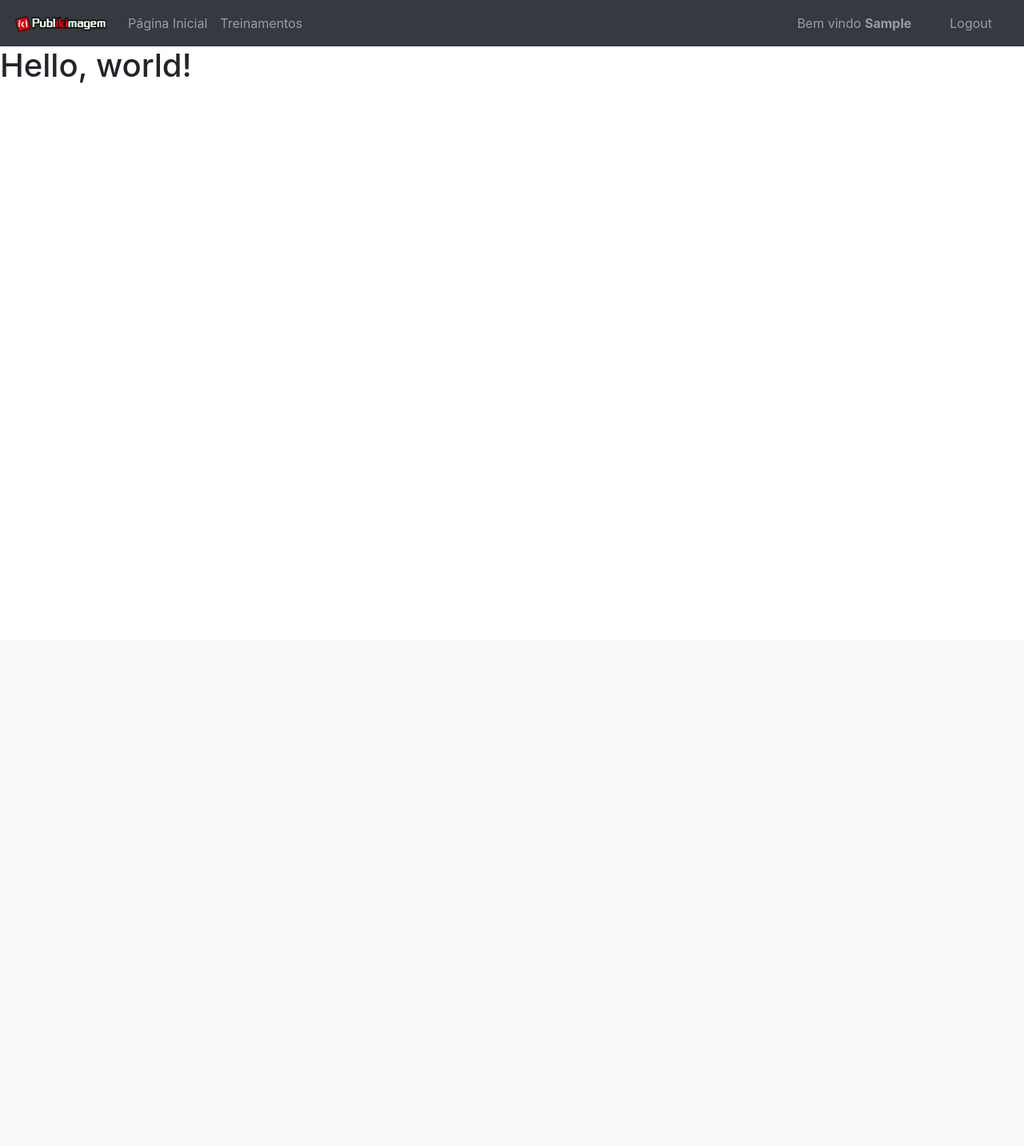
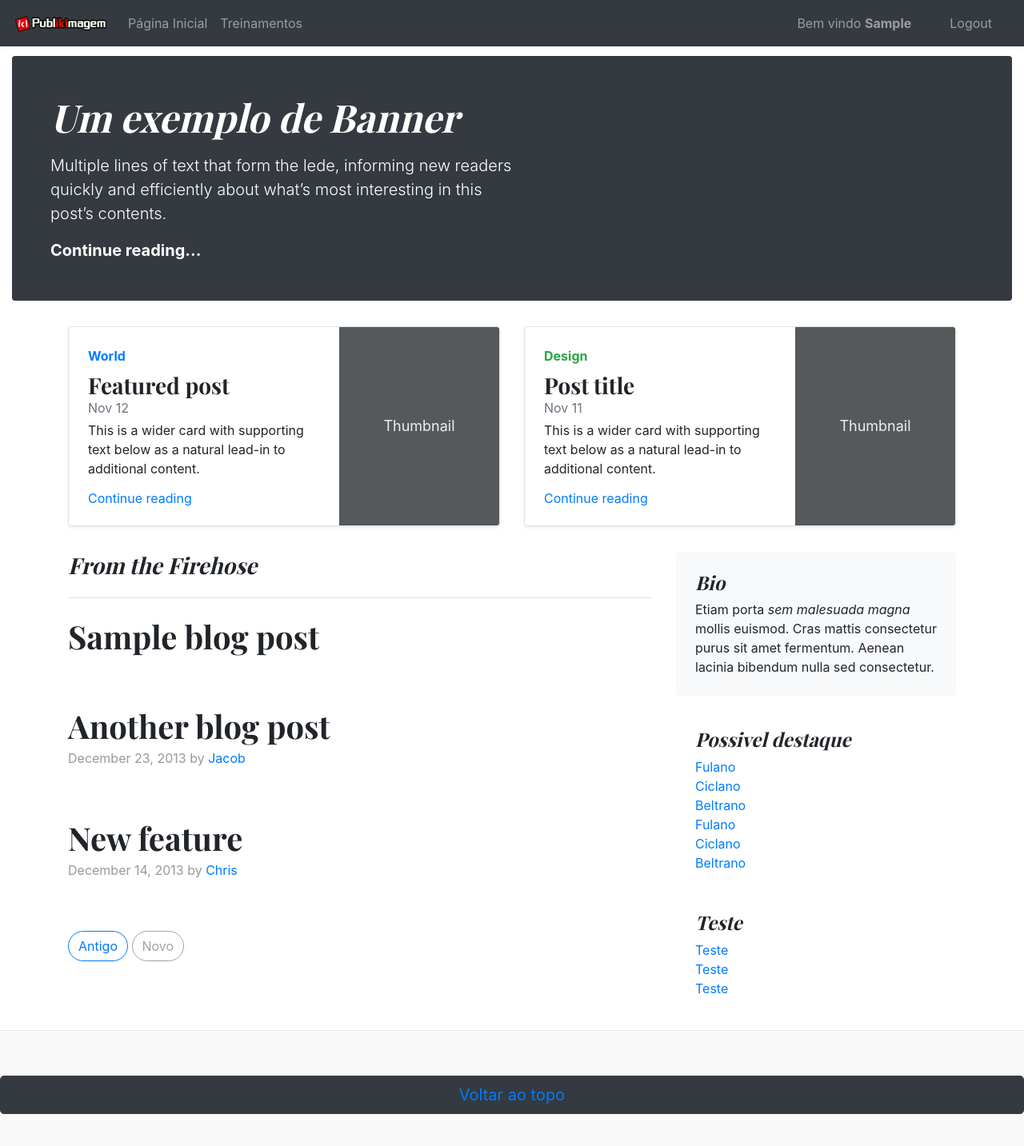
Before and after one commit to peedrorickh/ApplicationIKI, a Django app: page /treinamentos/ in a window 1280 px wide. Shown: the whole page at 80% size. Before the commit the page ends 104 px from the top, so only its background shows below. Run offline with Django 3.2, Linux system fonts and the light colour scheme; the visitor is signed in with stand-in values (Sample User, id 1); some libraries are stand-ins or nearby versions.

Commit message:
Temporario

```diff
--- a/Application/settings.py
+++ b/Application/settings.py
@@ -39,6 +39,9 @@ INSTALLED_APPS = [
     'django.contrib.staticfiles',
     'webApp',
     'crispy_forms',
+    'ckeditor',
+    'ckeditor_uploader',
+
 ]
 
 MIDDLEWARE = [
@@ -123,3 +126,6 @@ STATIC_URL = '/static/'
 STATIC_ROOT = os.path.join(BASE_DIR, 'static')
 LOGIN_REDIRECT_URL = '/'
 LOGOUT_REDIRECT_URL = '/accounts/login'
+MEDIA_URL = '/media/'
+MEDIA_ROOT = os.path.join(BASE_DIR, 'media')
+CKEDITOR_UPLOAD_PATH = 'upload/'
--- a/Application/urls.py
+++ b/Application/urls.py
@@ -1,9 +1,12 @@
 from django.contrib import admin
 from django.urls import path, include
+from django.conf.urls.static import static
+from django.conf import settings
+
 
 
 urlpatterns = [
     path('', include('webApp.urls')),
     path('accounts/', include('django.contrib.auth.urls')),
     path('admin/', admin.site.urls),
-]
+] + static(settings.MEDIA_URL, document_root=settings.MEDIA_ROOT)
--- a/webApp/models.py
+++ b/webApp/models.py
@@ -48,3 +48,6 @@ class Post(models.Model):
     content = models.TextField()
     author = models.ForeignKey(User, on_delete=models.PROTECT)
     created_at = models.DateField(auto_now=True)
+
+    def __str__(self):
+        return self.titile
--- /dev/null
+++ b/webApp/static/website/css/modelo.css
@@ -0,0 +1,106 @@
+/* stylelint-disable selector-list-comma-newline-after */
+
+.blog-header {
+    line-height: 1;
+    border-bottom: 1px solid #e5e5e5;
+  }
+
+  .blog-header-logo {
+    font-family: "Playfair Display", Georgia, "Times New Roman", serif;
+    font-size: 2.25rem;
+  }
+
+  .blog-header-logo:hover {
+    text-decoration: none;
+  }
+
+  h1, h2, h3, h4, h5, h6 {
+    font-family: "Playfair Display", Georgia, "Times New Roman", serif;
+  }
+
+  .display-4 {
+    font-size: 2.5rem;
+  }
+  @media (min-width: 768px) {
+    .display-4 {
+      font-size: 3rem;
+    }
+  }
+
+  .nav-scroller {
+    position: relative;
+    z-index: 2;
+    height: 2.75rem;
+    overflow-y: hidden;
+  }
+
+  .nav-scroller .nav {
+    display: -ms-flexbox;
+    display: flex;
+    -ms-flex-wrap: nowrap;
+    flex-wrap: nowrap;
+    padding-bottom: 1rem;
+    margin-top: -1px;
+    overflow-x: auto;
+    text-align: center;
+    white-space: nowrap;
+    -webkit-overflow-scrolling: touch;
+  }
+
+  .nav-scroller .nav-link {
+    padding-top: .75rem;
+    padding-bottom: .75rem;
+    font-size: .875rem;
+  }
+
+  .card-img-right {
+    height: 100%;
+    border-radius: 0 3px 3px 0;
+  }
+
+  .flex-auto {
+    -ms-flex: 0 0 auto;
+    flex: 0 0 auto;
+  }
+
+  .h-250 { height: 250px; }
+  @media (min-width: 768px) {
+    .h-md-250 { height: 250px; }
+  }
+
+  /* Pagination */
+  .blog-pagination {
+    margin-bottom: 4rem;
+  }
+  .blog-pagination > .btn {
+    border-radius: 2rem;
+  }
+
+  /*
+   * Blog posts
+   */
+  .blog-post {
+    margin-bottom: 4rem;
+  }
+  .blog-post-title {
+    margin-bottom: .25rem;
+    font-size: 2.5rem;
+  }
+  .blog-post-meta {
+    margin-bottom: 1.25rem;
+    color: #999;
+  }
+
+  /*
+   * Footer
+   */
+  .blog-footer {
+    padding: 2.5rem 0;
+    color: #999;
+    text-align: center;
+    background-color: #f9f9f9;
+    border-top: .05rem solid #e5e5e5;
+  }
+  .blog-footer p:last-child {
+    margin-bottom: 0;
+  }
--- a/webApp/templates/webApp/base.html
+++ b/webApp/templates/webApp/base.html
@@ -5,11 +5,29 @@
     <!-- Required meta tags -->
     <meta charset="utf-8">
     <meta name="viewport" content="width=device-width, initial-scale=1, shrink-to-fit=no">
+    <style>
+      .bd-placeholder-img {
+        font-size: 1.125rem;
+        text-anchor: middle;
+        -webkit-user-select: none;
+        -moz-user-select: none;
+        -ms-user-select: none;
+        user-select: none;
+      }
 
+      @media (min-width: 768px) {
+        .bd-placeholder-img-lg {
+          font-size: 3.5rem;
+        }
+      }
+    </style>
     <!-- Bootstrap CSS -->
     <link rel="stylesheet" href="https://stackpath.bootstrapcdn.com/bootstrap/4.5.0/css/bootstrap.min.css"
     integrity="sha384-9aIt2nRpC12Uk9gS9baDl411NQApFmC26EwAOH8WgZl5MYYxFfc+NcPb1dKGj7Sk" crossorigin="anonymous">
-    <link rel="stylesheet" type="text/css" href="{% static 'website\css\base.css' %}">
+
+    <link href="https://fonts.googleapis.com/css?family=Playfair+Display:700,900" rel="stylesheet">
+
+    <link rel="stylesheet" type="text/css" href="{% static 'website\css\modelo.css' %}">
     <title>{% block title %}Application{% endblock %}</title>
   </head>
   <body>
@@ -42,7 +60,9 @@
              </li>
              {% endif %}
             <li class="nav-item">
-                 <a class="nav-link" href=""></a>
+                {% if funcao.Teste%}
+                 <a class="nav-link" href="">Teste cargo</a>
+                 {% endif %}
             </li>
             <li class="nav-item">
                  <a class="nav-link" href="}"> </a>
--- a/webApp/templates/webApp/treinamento.html
+++ b/webApp/templates/webApp/treinamento.html
@@ -1,27 +1,118 @@
 {% extends './base.html' %}
 {% load static %}
-<!doctype html>
-<html lang="pt_BR">
-  <head>
-    <!-- Required meta tags -->
-    <meta charset="utf-8">
-    <meta name="viewport" content="width=device-width, initial-scale=1, shrink-to-fit=no">
 
-    <!-- Bootstrap CSS -->
-    <link rel="stylesheet" href="https://stackpath.bootstrapcdn.com/bootstrap/4.5.0/css/bootstrap.min.css"
-    integrity="sha384-9aIt2nRpC12Uk9gS9baDl411NQApFmC26EwAOH8WgZl5MYYxFfc+NcPb1dKGj7Sk" crossorigin="anonymous">
-    <link rel="stylesheet" href="{% static './style.css' %}">
-    <title>Hello, world!</title>
-  </head>
-  <body>
-      {% block content %}
-    <h1>Hello, world!</h1>
-      {% endblock %}
+{% block content %}
+<div class="container-fluid">
+  <div class="jumbotron p-4 p-md-5 text-white rounded bg-dark" style="margin-top: 1%;">
+    <div class="col-md-6 px-0">
+      <h1 class="display-4 font-italic">Um exemplo de Banner </h1>
+      <p class="lead my-3">Multiple lines of text that form the lede, informing new readers quickly and efficiently about what’s most interesting in this post’s contents.</p>
+      <p class="lead mb-0"><a href="#" class="text-white font-weight-bold">Continue reading...</a></p>
+    </div>
+  </div>
+  <div class="container">
+  <div class="row mb-2">
+    <div class="col-md-6">
+      <div class="row no-gutters border rounded overflow-hidden flex-md-row mb-4 shadow-sm h-md-250 position-relative">
+        <div class="col p-4 d-flex flex-column position-static">
+          <strong class="d-inline-block mb-2 text-primary">World</strong>
+          <h3 class="mb-0">Featured post</h3>
+          <div class="mb-1 text-muted">Nov 12</div>
+          <p class="card-text mb-auto">This is a wider card with supporting text below as a natural lead-in to additional content.</p>
+          <a href="#" class="stretched-link">Continue reading</a>
+        </div>
+        <div class="col-auto d-none d-lg-block">
+          <svg class="bd-placeholder-img" width="200" height="250" xmlns="http://www.w3.org/2000/svg" preserveAspectRatio="xMidYMid slice" focusable="false" role="img" aria-label="Placeholder: Thumbnail"><title>Placeholder</title><rect width="100%" height="100%" fill="#55595c"/><text x="50%" y="50%" fill="#eceeef" dy=".3em">Thumbnail</text></svg>
+        </div>
+      </div>
+    </div>
+    <div class="col-md-6">
+      <div class="row no-gutters border rounded overflow-hidden flex-md-row mb-4 shadow-sm h-md-250 position-relative">
+        <div class="col p-4 d-flex flex-column position-static">
+          <strong class="d-inline-block mb-2 text-success">Design</strong>
+          <h3 class="mb-0">Post title</h3>
+          <div class="mb-1 text-muted">Nov 11</div>
+          <p class="mb-auto">This is a wider card with supporting text below as a natural lead-in to additional content.</p>
+          <a href="#" class="stretched-link">Continue reading</a>
+        </div>
+        <div class="col-auto d-none d-lg-block">
+          <svg class="bd-placeholder-img" width="200" height="250" xmlns="http://www.w3.org/2000/svg" preserveAspectRatio="xMidYMid slice" focusable="false" role="img" aria-label="Placeholder: Thumbnail"><title>Placeholder</title><rect width="100%" height="100%" fill="#55595c"/><text x="50%" y="50%" fill="#eceeef" dy=".3em">Thumbnail</text></svg>
+        </div>
+      </div>
+    </div>
+  </div>
+  </div>
+  </div>
+  <main role="main" class="container">
+  <div class="row">
+    <div class="col-md-8 blog-main">
+      <h3 class="pb-4 mb-4 font-italic border-bottom">
+        From the Firehose
+      </h3>
 
-    <!-- Optional JavaScript -->
-    <!-- jQuery first, then Popper.js, then Bootstrap JS -->
-    <script src="https://code.jquery.com/jquery-3.5.1.slim.min.js" integrity="sha384-DfXdz2htPH0lsSSs5nCTpuj/zy4C+OGpamoFVy38MVBnE+IbbVYUew+OrCXaRkfj" crossorigin="anonymous"></script>
-    <script src="https://cdn.jsdelivr.net/npm/popper.js@1.16.0/dist/umd/popper.min.js" integrity="sha384-Q6E9RHvbIyZFJoft+2mJbHaEWldlvI9IOYy5n3zV9zzTtmI3UksdQRVvoxMfooAo" crossorigin="anonymous"></script>
-    <script src="https://stackpath.bootstrapcdn.com/bootstrap/4.5.0/js/bootstrap.min.js" integrity="sha384-OgVRvuATP1z7JjHLkuOU7Xw704+h835Lr+6QL9UvYjZE3Ipu6Tp75j7Bh/kR0JKI" crossorigin="anonymous"></script>
-  </body>
-</html>
+      <div class="blog-post">
+        <h2 class="blog-post-title">Sample blog post</h2>
+
+      </div><!-- /.blog-post -->
+
+      <div class="blog-post">
+        <h2 class="blog-post-title">Another blog post</h2>
+        <p class="blog-post-meta">December 23, 2013 by <a href="#">Jacob</a></p>
+
+
+      </div><!-- /.blog-post -->
+
+      <div class="blog-post">
+        <h2 class="blog-post-title">New feature</h2>
+        <p class="blog-post-meta">December 14, 2013 by <a href="#">Chris</a></p>
+
+
+      </div><!-- /.blog-post -->
+
+      <nav class="blog-pagination">
+        <a class="btn btn-outline-primary" href="#">Antigo</a>
+        <a class="btn btn-outline-secondary disabled" href="#" tabindex="-1" aria-disabled="true">Novo</a>
+      </nav>
+
+    </div><!-- /.blog-main -->
+
+    <aside class="col-md-4 blog-sidebar">
+      <div class="p-4 mb-3 bg-light rounded">
+        <h4 class="font-italic">Bio</h4>
+        <p class="mb-0">Etiam porta <em>sem malesuada magna</em> mollis euismod. Cras mattis consectetur purus sit amet fermentum. Aenean lacinia bibendum nulla sed consectetur.</p>
+      </div>
+
+      <div class="p-4">
+        <h4 class="font-italic">Possivel destaque</h4>
+        <ol class="list-unstyled mb-0">
+          <li><a href="#">Fulano</a></li>
+          <li><a href="#">Ciclano</a></li>
+          <li><a href="#">Beltrano</a></li>
+          <li><a href="#">Fulano</a></li>
+          <li><a href="#">Ciclano</a></li>
+          <li><a href="#">Beltrano</a></li>
+        </ol>
+      </div>
+
+      <div class="p-4">
+        <h4 class="font-italic">Teste</h4>
+        <ol class="list-unstyled">
+          <li><a href="#">Teste</a></li>
+          <li><a href="#">Teste</a></li>
+          <li><a href="#">Teste</a></li>
+        </ol>
+      </div>
+    </aside><!-- /.blog-sidebar -->
+
+  </div><!-- /.row -->
+
+  </main><!-- /.container -->
+
+  <footer class="blog-footer">
+    <div class="d-flex justify-content-center mt-3">
+    <button class="btn btn-dark btn-lg btn-block">
+      <a href="#">Voltar ao topo</a>
+    </button>
+  </div>
+  </footer>
+{% endblock %}
--- a/webApp/urls.py
+++ b/webApp/urls.py
@@ -1,8 +1,10 @@
 from django.urls import path
 from . import views
-from django.conf.urls import url
+from django.conf.urls import url, include
 from .views import IndexTemplateView
 from django.views.generic import RedirectView
+from django.conf.urls.static import static
+from django.conf import settings
 
 
 app_name = 'webApp'
@@ -11,5 +13,6 @@ urlpatterns = [
     path('home/', RedirectView.as_view(url='/accounts/login/')),
     path('', IndexTemplateView.as_view(), name="index"),
     path('treinamentos/', views.Treinamentos, name='treinamentos'),
+    path('ckeditor', include('ckeditor_uploader.urls'))
 
-]
+]+ static(settings.MEDIA_URL, document_root=settings.MEDIA_ROOT)
--- a/webApp/views.py
+++ b/webApp/views.py
@@ -2,6 +2,7 @@ from django.shortcuts import render
 from django.views.generic import TemplateView, View, ListView
 from django.contrib.auth.decorators import login_required
 from django.contrib.auth.mixins import LoginRequiredMixin
+from webApp.models import Treinamento
 # Create your views here.
 
 @login_required
@@ -9,5 +10,6 @@ def Treinamentos(request):
     return render(request, 'webApp/treinamento.html', {})
 
 
+
 class IndexTemplateView(LoginRequiredMixin, TemplateView):
     template_name = 'index.html'
```
Also changed, not shown: requirements.txt (+17 -4 lines), webApp/templates/index.html (+8 -40 lines), webApp/migrations/0001_initial.py, webApp/migrations/0002_post.py (deleted), 1 other file.
